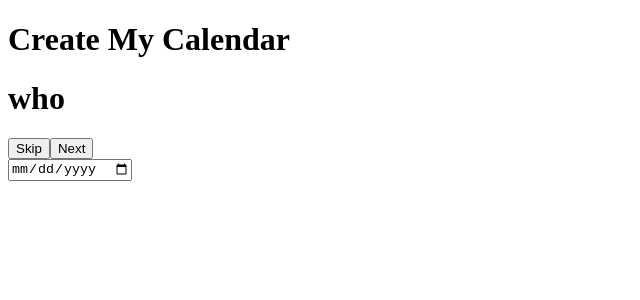
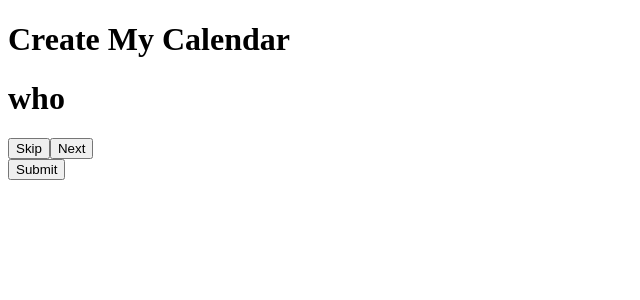
Before and after one commit to Turing-Eras/front_end, a React (Create React App) app: page / in a window 1280 px wide. Shown: the top 300 px of the page, without its empty margins (0-640 px from the left). Built offline with nearby package versions, Linux system fonts and the light colour scheme.

Commit message:
Add type to useState, pass props

```diff
--- a/src/Components/FormContainer.tsx
+++ b/src/Components/FormContainer.tsx
@@ -24,7 +24,7 @@ export const FormContainer = () => {
     //setQuestions(returnBE)
   }, []);
 
-  const [answers, setAnswer] = useState([]);
+  const [answers, setAnswer] = useState<string[]>([]);
 
 //   let currentQuestion: number = 0; //current index
   const [currentQuestionIndex, changeQuestion] = useState(0)
@@ -32,10 +32,10 @@ export const FormContainer = () => {
   return (
     <>
       <h1>Create My Calendar</h1>
-      <Question currentQuestion={questions[currentQuestionIndex]} changeQuestion={changeQuestion} currentQuestionIndex={currentQuestionIndex}/>
       <form>
-        <input type='date'></input>
+        <Question currentQuestion={questions[currentQuestionIndex]} changeQuestion={changeQuestion} currentQuestionIndex={currentQuestionIndex} setAnswer={setAnswer}/>
       </form>
+      <button type='submit'>Submit</button>
     </>
   );
 };
```
